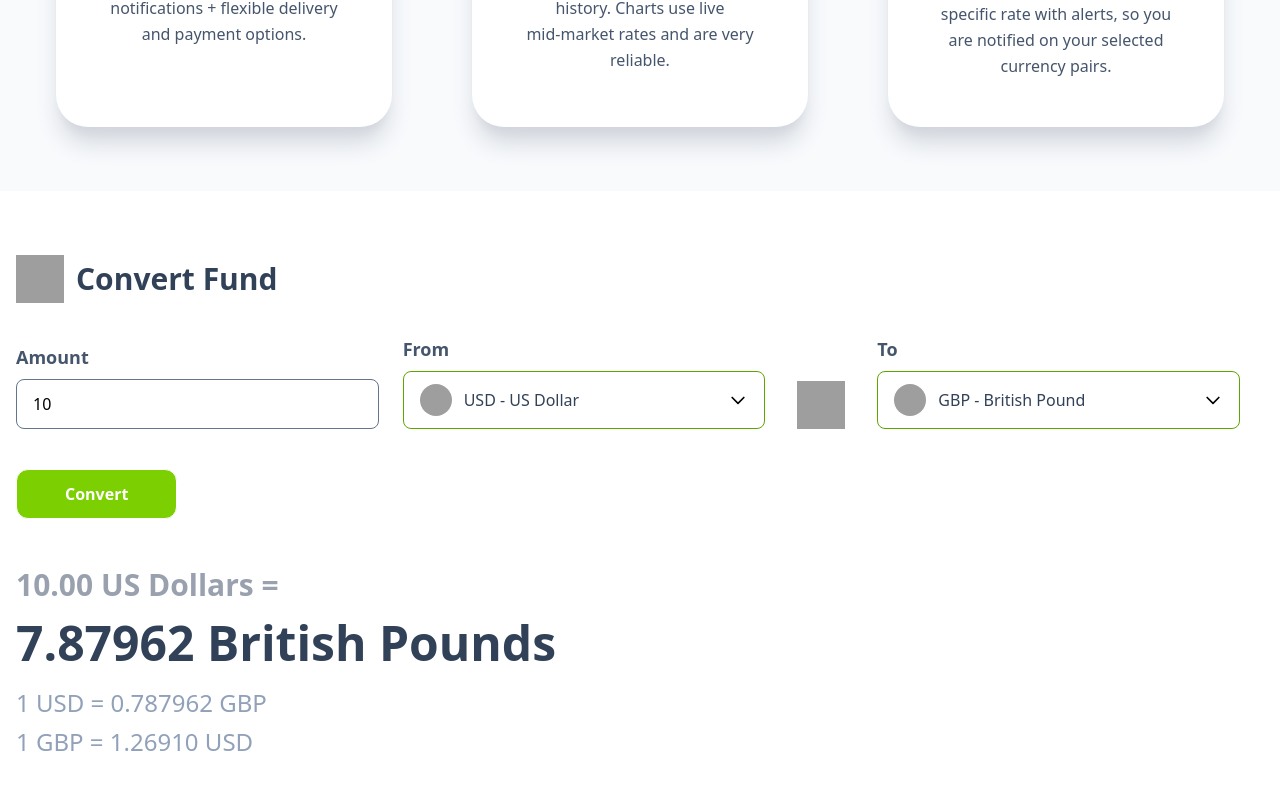
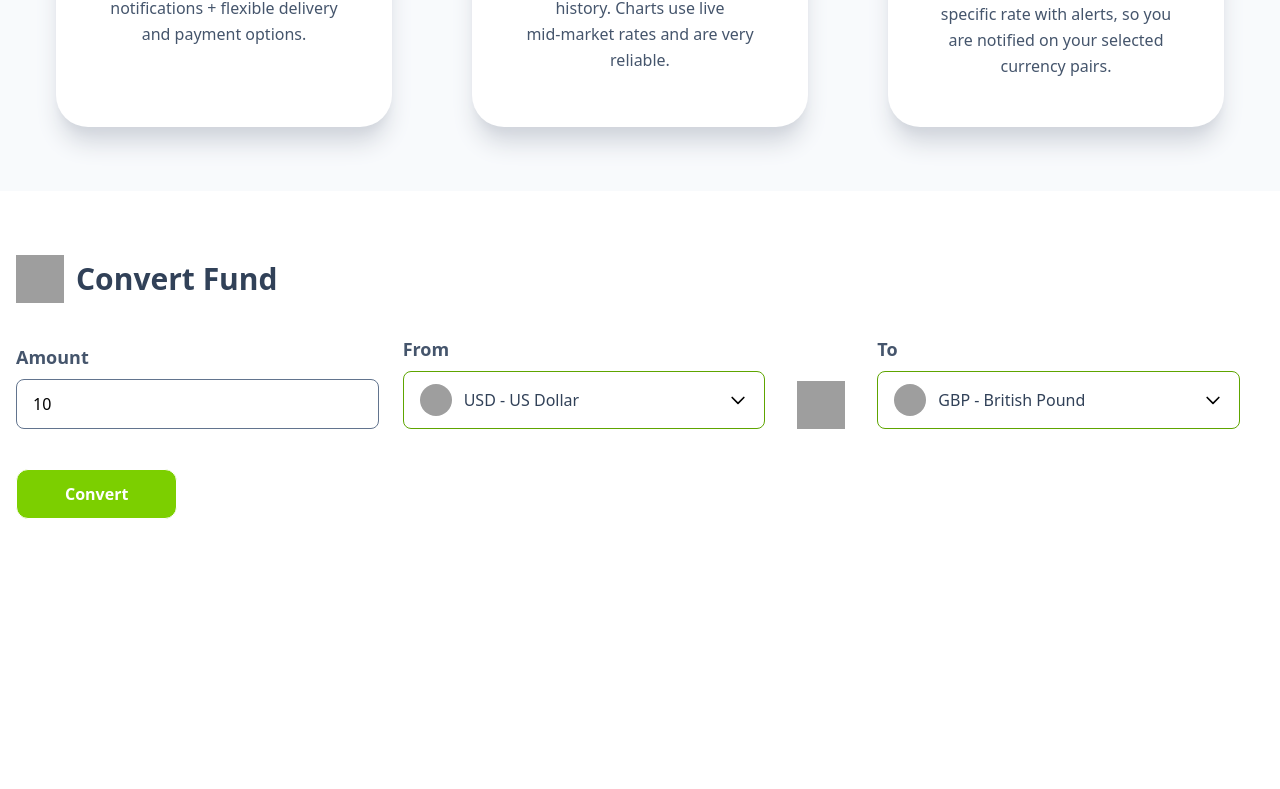
Before and after one commit to mustafakaracuha/easy-exchange-landing, a React (Vite) app: page / in a window 1280 px wide. Shown: the part 1353-2142 px from the top of the page. After the commit the page ends 1984 px from the top, so only its background shows below. Built offline with nearby package versions, Linux system fonts and the light colour scheme; grey boxes are pictures that could not be loaded.

Commit message:
add services

```diff
--- a/src/components/sections/ConvertFund.tsx
+++ b/src/components/sections/ConvertFund.tsx
@@ -4,15 +4,10 @@ import UkFlag from '../../assets/Uk_flag.svg'
 import ExchangeIcon from '../../assets/exchance_icon.svg'
 import EuFlag from '../../assets/eur_flag.svg'
 
-import { useMemo, useState, useEffect, useRef } from 'react'
+import { useState, useEffect, useRef } from 'react'
+import { fetchRate } from '../../services/exchange'
 
 type Currency = 'USD' | 'GBP' | 'EUR'
-
-const rates: Record<Currency, number> = {
-  USD: 1,
-  GBP: 0.787962, // 1 USD -> 0.787962 GBP (örnek)
-  EUR: 0.898649, // 1 USD -> 0.898649 EUR (örnek)
-}
 
 const ConvertFund = () => {
   const [amount, setAmount] = useState<number>(10)
@@ -20,19 +15,42 @@ const ConvertFund = () => {
   const [to, setTo] = useState<Currency>('GBP')
   const [showFromDropdown, setShowFromDropdown] = useState(false)
   const [showToDropdown, setShowToDropdown] = useState(false)
+  const [isLoading, setIsLoading] = useState(false)
+  const [error, setError] = useState('')
+  const [conversionResult, setConversionResult] = useState<number | null>(null)
+  const [baseToTargetRate, setBaseToTargetRate] = useState<number | null>(null)
 
   const fromDropdownRef = useRef<HTMLDivElement>(null)
   const toDropdownRef = useRef<HTMLDivElement>(null)
 
-  const result = useMemo(() => {
-    if (from === to) return amount
-    const usdAmount = amount / rates[from]
-    return +(usdAmount * rates[to]).toFixed(6)
-  }, [amount, from, to])
+  const handleConvert = async () => {
+    setError('')
+    setIsLoading(true)
+    try {
+      const allowed: Currency[] = ['USD', 'GBP', 'EUR']
+      if (!allowed.includes(to)) {
+        throw new Error('Geçersiz hedef para birimi')
+      }
+
+      const rate = await fetchRate(from, to)
+
+      setBaseToTargetRate(rate)
+      const computed = +(amount * rate).toFixed(6)
+      setConversionResult(computed)
+    } catch (e: any) {
+      setConversionResult(null)
+      setBaseToTargetRate(null)
+      setError(e?.message || 'Dönüşüm sırasında bir hata oluştu')
+    } finally {
+      setIsLoading(false)
+    }
+  }
 
   const swap = () => {
     setFrom(to)
     setTo(from)
+    setConversionResult(null)
+    setBaseToTargetRate(null)
   }
 
   const currencies = [
@@ -77,7 +95,10 @@ const ConvertFund = () => {
             <input
               type="number"
               value={amount}
-              onChange={(e) => setAmount(Number(e.target.value))}
+              onChange={(e) => {
+                setAmount(Number(e.target.value))
+                setConversionResult(null)
+              }}
               className="w-full rounded-lg border border-slate-500 px-4 py-3 outline-none focus:ring-2 focus:ring-lime-400"
               placeholder="$10.00"
             />
@@ -105,6 +126,8 @@ const ConvertFund = () => {
                       key={currency.code}
                       onClick={() => {
                         setFrom(currency.code as Currency)
+                        setConversionResult(null)
+                        setBaseToTargetRate(null)
                         setShowFromDropdown(false)
                       }}
                       className="w-full flex items-center gap-3 px-4 py-3 hover:bg-slate-50 transition-colors"
@@ -146,6 +169,8 @@ const ConvertFund = () => {
                       key={currency.code}
                       onClick={() => {
                         setTo(currency.code as Currency)
+                        setConversionResult(null)
+                        setBaseToTargetRate(null)
                         setShowToDropdown(false)
                       }}
                       className="w-full flex items-center gap-3 px-4 py-3 hover:bg-slate-50 transition-colors"
@@ -163,22 +188,35 @@ const ConvertFund = () => {
         </div>
 
         <div className="md:justify-self-start mt-10 ml-auto">
-            <button className="inline-flex items-center mr-4 justify-center rounded-xl border cursor-pointer bg-lime-500 text-white hover:bg-lime-600 px-12 py-3 font-semibold transition-colors">
-              Convert
+            <button
+              onClick={handleConvert}
+              disabled={isLoading}
+              className="inline-flex items-center mr-4 justify-center rounded-xl border cursor-pointer bg-lime-500 text-white hover:bg-lime-600 disabled:opacity-60 disabled:cursor-not-allowed px-12 py-3 font-semibold transition-colors"
+            >
+              {isLoading ? 'Converting…' : 'Convert'}
             </button>
           </div>
 
         <div className="mt-12">
+          {error && (
+            <p className="text-red-600 text-xl font-medium">{error}</p>
+          )}
+          {conversionResult !== null && (
+            <>
               <p className="text-4xl md:text-3xl font-extrabold text-gray-400">
                 {amount.toFixed(2)} {from === 'USD' ? 'US Dollars' : from === 'GBP' ? 'British Pounds' : 'Euros'} =
               </p>
               <p className="mt-4 text-3xl md:text-5xl font-extrabold text-slate-700">
-            {result} {to === 'USD' ? 'US Dollars' : to === 'GBP' ? 'British Pounds' : 'Euros'}
+                {conversionResult} {to === 'USD' ? 'US Dollars' : to === 'GBP' ? 'British Pounds' : 'Euros'}
               </p>
+              {baseToTargetRate !== null && (
                 <p className="mt-4 text-slate-400 leading-relaxed text-2xl font-medium">
-            1 USD = {rates.GBP} GBP
-            <br />1 GBP = {(1 / rates.GBP).toFixed(5)} USD
+                  1 {from} = {baseToTargetRate} {to}
+                  <br />1 {to} = {(1 / baseToTargetRate).toFixed(6)} {from}
                 </p>
+              )}
+            </>
+          )}
         </div>
       </div>
     </section>
--- /dev/null
+++ b/src/services/exchange.ts
@@ -0,0 +1,25 @@
+import axios from 'axios'
+
+export type Currency = 'USD' | 'GBP' | 'EUR'
+
+type RatesResponse = {
+  result: 'success' | string
+  conversion_rates?: Record<string, number>
+}
+
+export async function fetchRate(base: Currency, target: Currency): Promise<number> {
+  const apiKey = import.meta.env.VITE_APP_API_KEY as string | undefined
+  if (!apiKey) {
+    throw new Error('API anahtarı bulunamadı')
+  }
+  const url = `https://v6.exchangerate-api.com/v6/${apiKey}/latest/${base}`
+  const { data } = await axios.get<RatesResponse>(url)
+  if (data?.result !== 'success' || !data?.conversion_rates) {
+    throw new Error('Geçersiz API yanıtı')
+  }
+  const rate = data.conversion_rates[target]
+  if (typeof rate !== 'number') {
+    throw new Error('Kur bilgisi alınamadı')
+  }
+  return rate
+}
```
Also changed, not shown: src/assets/Group 3764.svg (deleted). Lines whose indentation alone changed are shown as unchanged.
